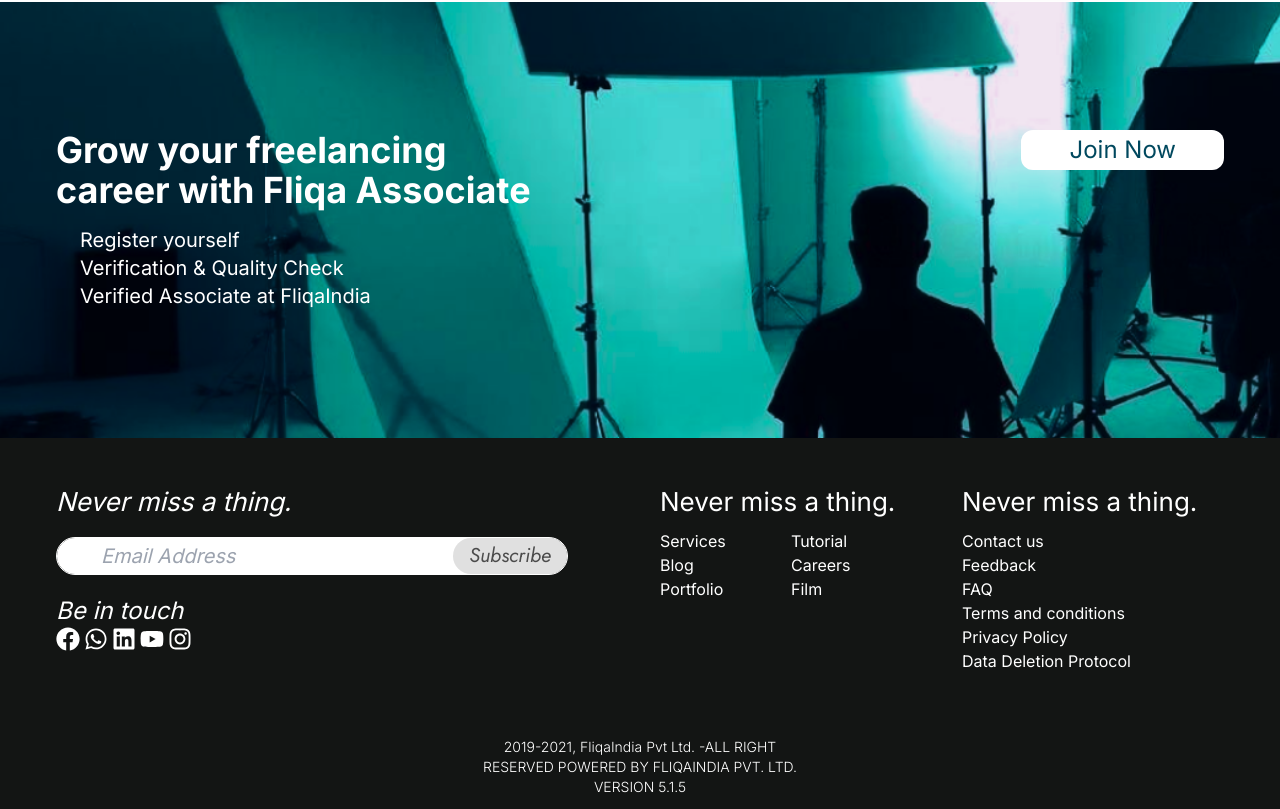
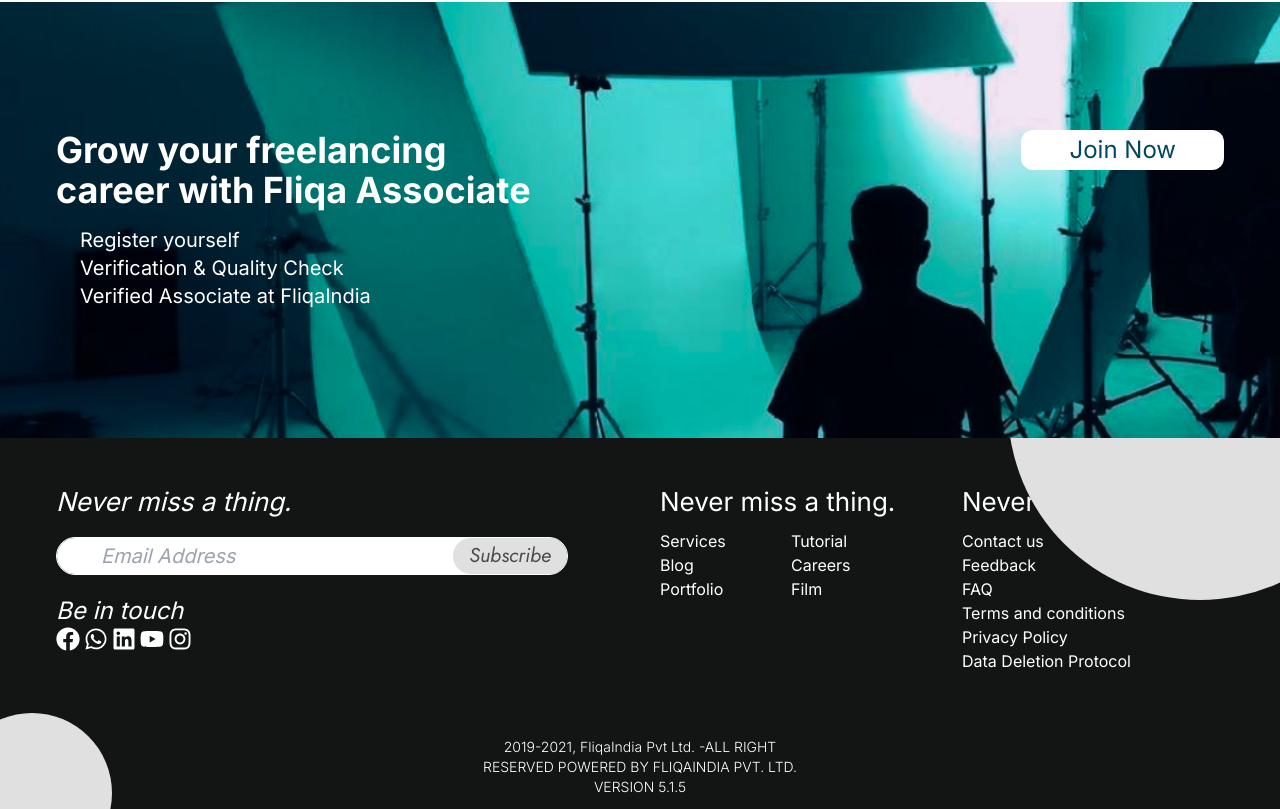
Before and after one commit to Rabby-khan-04/fliqInda-assignment, a React (Vite) app: page / in a window 1280 px wide. Shown: the part 6932-7741 px from the top of the page. Built offline with nearby package versions, Linux system fonts and the light colour scheme.

Commit message:
Fixed Footer

```diff
--- a/src/Components/Shared/Footer/Footer.jsx
+++ b/src/Components/Shared/Footer/Footer.jsx
@@ -9,7 +9,7 @@
 
 const Footer = () => {
   return (
-    <footer className="bg-[#131514] text-white pt-11 pb-3">
+    <footer className="bg-[#131514] text-white pt-11 pb-3 relative overflow-hidden">
       <div className="container">
         <div className="grid grid-cols-4 gap-10 pb-16">
           <div className="col-span-2">
@@ -71,6 +71,8 @@
           </p>
         </div>
       </div>
+      <div className="w-96 h-96 rounded-full bg-[#E0E0E0] absolute -top-[60%] -right-28 -z-[1px]"></div>
+      <div className="w-40 h-40 rounded-full bg-[#E0E0E0] absolute -bottom-16 -left-12 -z-[1px]"></div>
     </footer>
   );
 };
```
